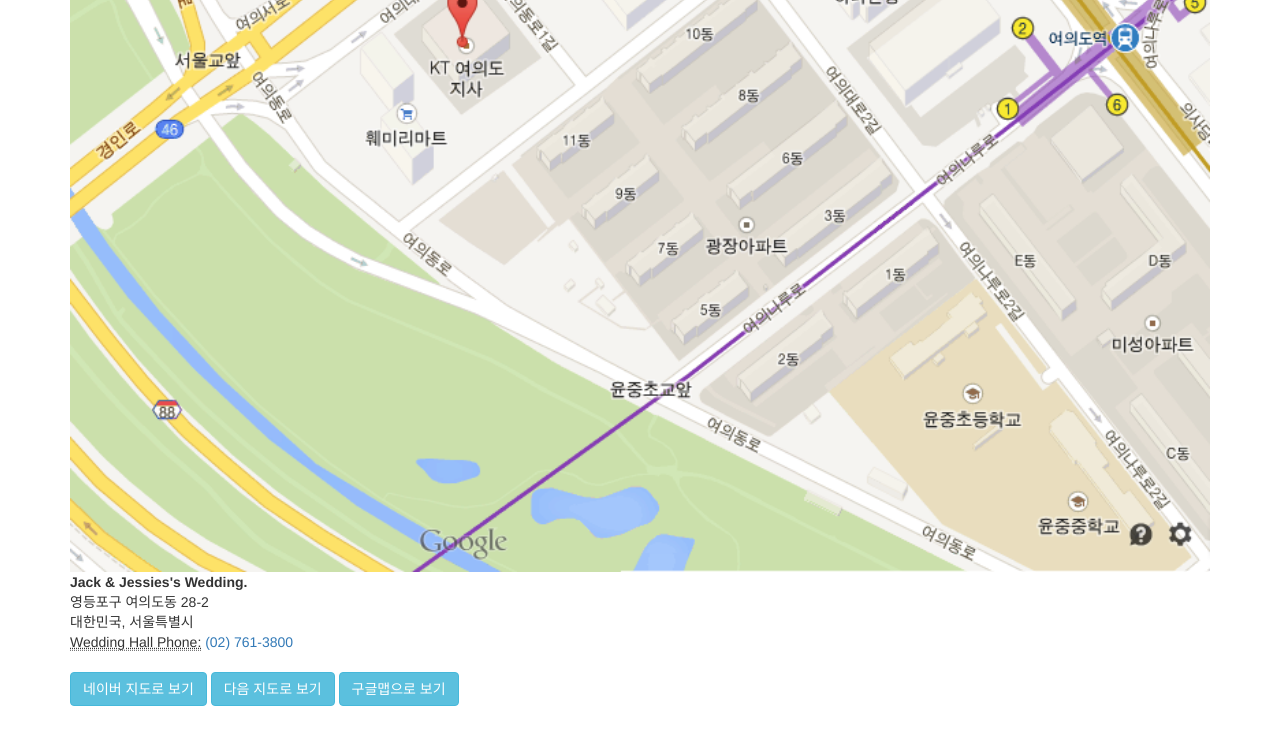
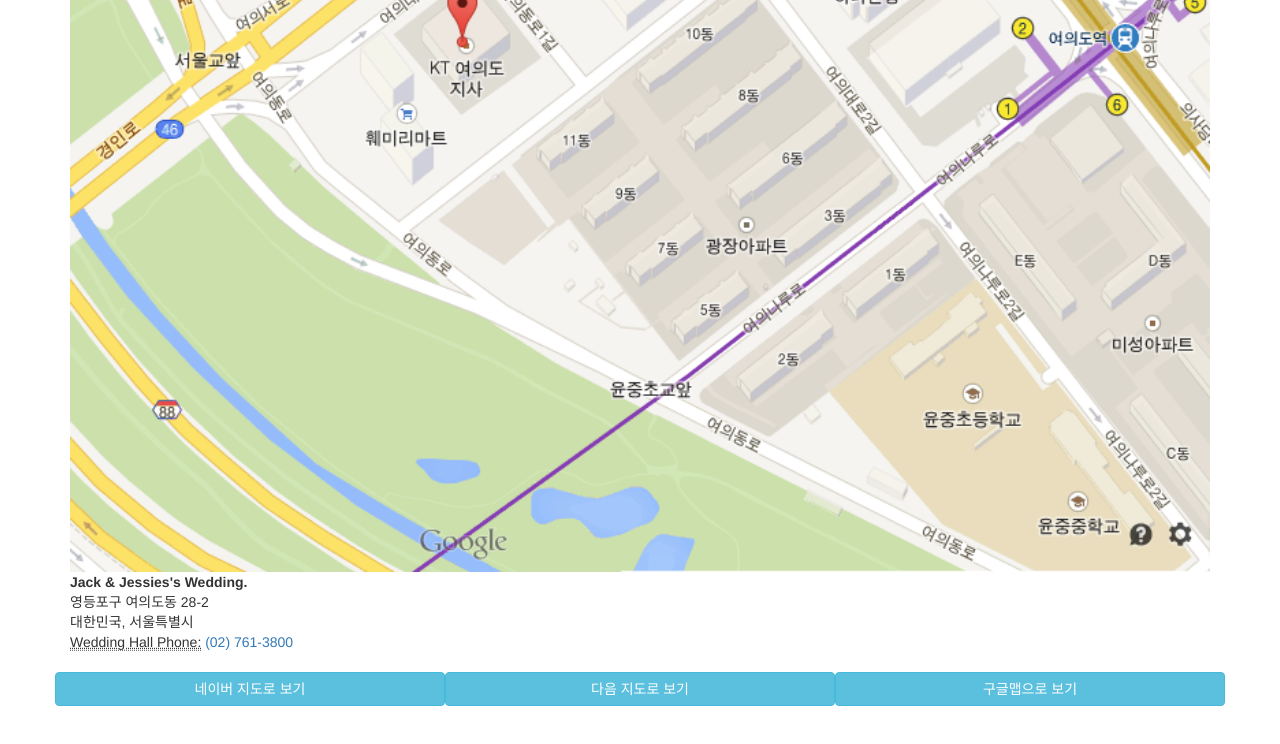
Before and after one commit to Nipol/nipol.github.com, a plain HTML site: page index.html in a window 1280 px wide. Shown: the part 900-1644 px from the top of the page. Drawn offline with Linux system fonts and the light colour scheme.

Commit message:
버튼 사이즈 업!

```diff
--- a/index.html
+++ b/index.html
@@ -58,9 +58,12 @@
           대한민국, 서울특별시<br>
           <abbr title="Phone">Wedding Hall Phone:</abbr> <a href="tel:027613800">(02) 761-3800</a>
         </address>
-        <a href="http://me2.do/5I2EOTJK" class="btn btn-info">네이버 지도로 보기</a>
-        <a href="http://dmaps.kr/o7f8" class="btn btn-info">다음 지도로 보기</a>
-        <a href="https://goo.gl/maps/OsqMM" class="btn btn-info">구글맵으로 보기</a>
+
+        <div class="row">
+          <a href="http://me2.do/5I2EOTJK" class="col-sm-4 btn btn-info">네이버 지도로 보기</a>
+          <a href="http://dmaps.kr/o7f8" class="col-sm-4 btn btn-info">다음 지도로 보기</a>
+          <a href="https://goo.gl/maps/OsqMM" class="col-sm-4 btn btn-info">구글맵으로 보기</a>
+        </div>
       </div>
 
     <script type="text/javascript" src="javascripts/jquery.min.js"></script>
```
